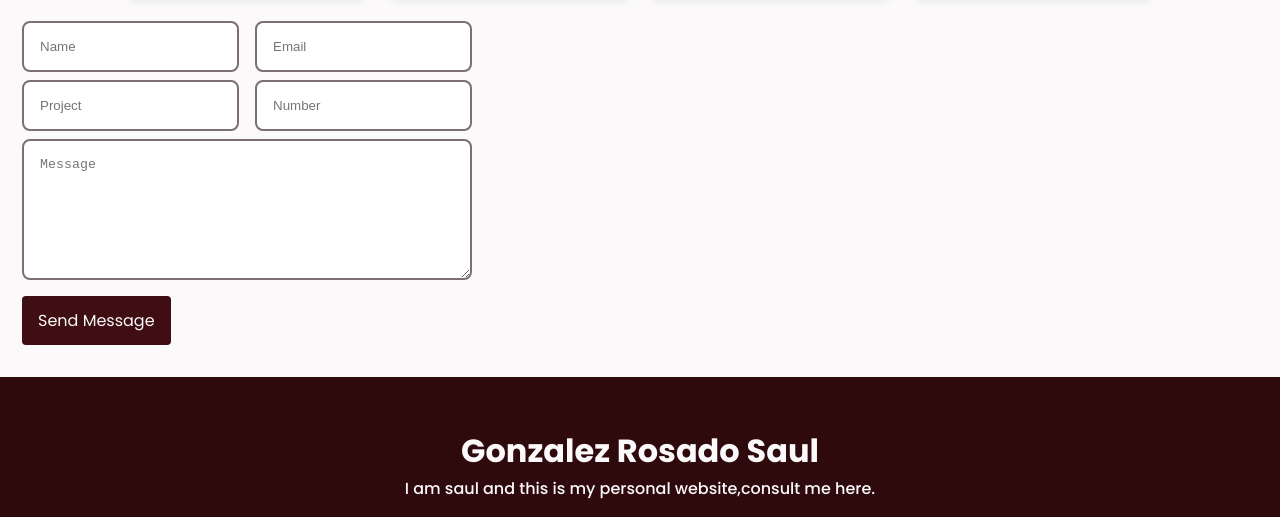
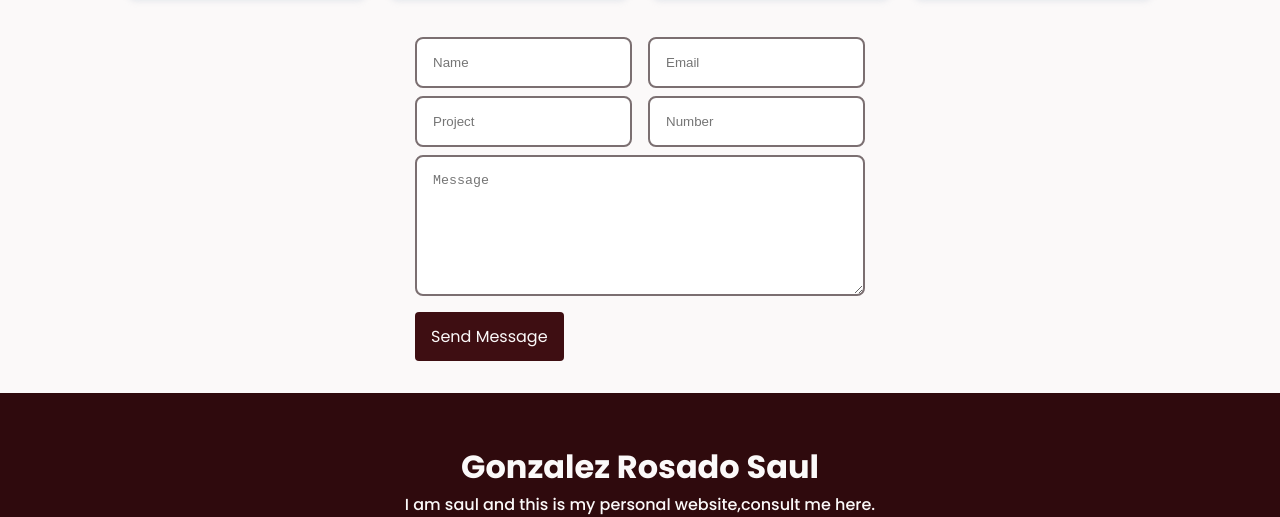
Before and after one commit to Sauloxd45/soysaul, a plain HTML site: page index.html in a window 1280 px wide. Shown: the part 7075-7592 px from the top of the page. Drawn offline with nearby package versions, Linux system fonts and the light colour scheme.

Commit message:
en la seccion de contactame se arreglo agregando un div ya que no se centraba el formulario

```diff
--- a/index.html
+++ b/index.html
@@ -509,9 +509,10 @@
                                     <a href="https://www.facebook.com/sauloxd.goonz/?locale=es_LA" class="contact__social"><i class='bx bxl-messenger' ></i> </a>
 
                                 </div>
+                            </div>
 
-                            </div>
-                            <div>
+                        </div>
+
                                 <form action="" class="contact__form" id="form">
                                   <div class="contact__inputs">
                                     <input type="text" name="from_name" placeholder="Name" class="contact__input" id="from_name">
@@ -534,7 +535,7 @@
 
                                   <input type="submit" value="Send Message" class="button contact__button" id="button">
                                 </form>
-                              </div>
+
 
                 </section>
         </main>
```
